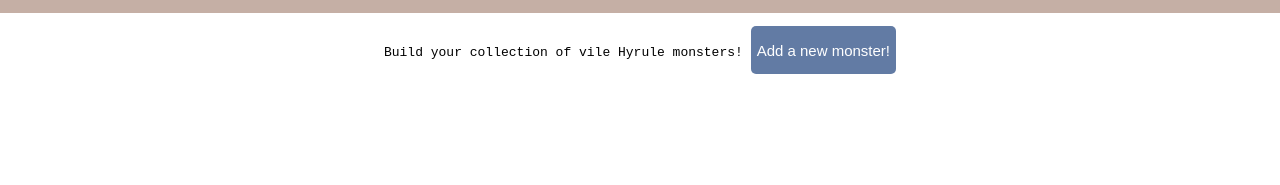
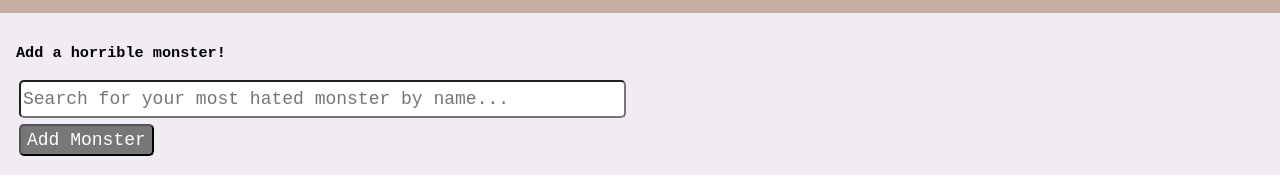
Before and after one commit to hijohnmark/phase-1-project-jmh, a plain HTML site: page index.html in a window 1280 px wide. Shown: the part 179-364 px from the top of the page. Drawn offline with Linux system fonts and the light colour scheme; files whose address does not match are found by name.

Commit message:
fixed css .container issue

```diff
--- a/index.css
+++ b/index.css
@@ -13,7 +13,7 @@ body {
 }
 
 #monster-header img {
-    height: auto;
+    height: 6rem;
     width: auto;
 }
 
@@ -60,12 +60,13 @@ button:hover {
     padding: 1rem;
     width: stretch;
     height: auto;
-    display: none;
+    display: flex;
     background: #f1ecf3;
 }
 
 .add-monster-form {
     width: 80%;
+    height: 100%;
 }
 
 .submit {
```
